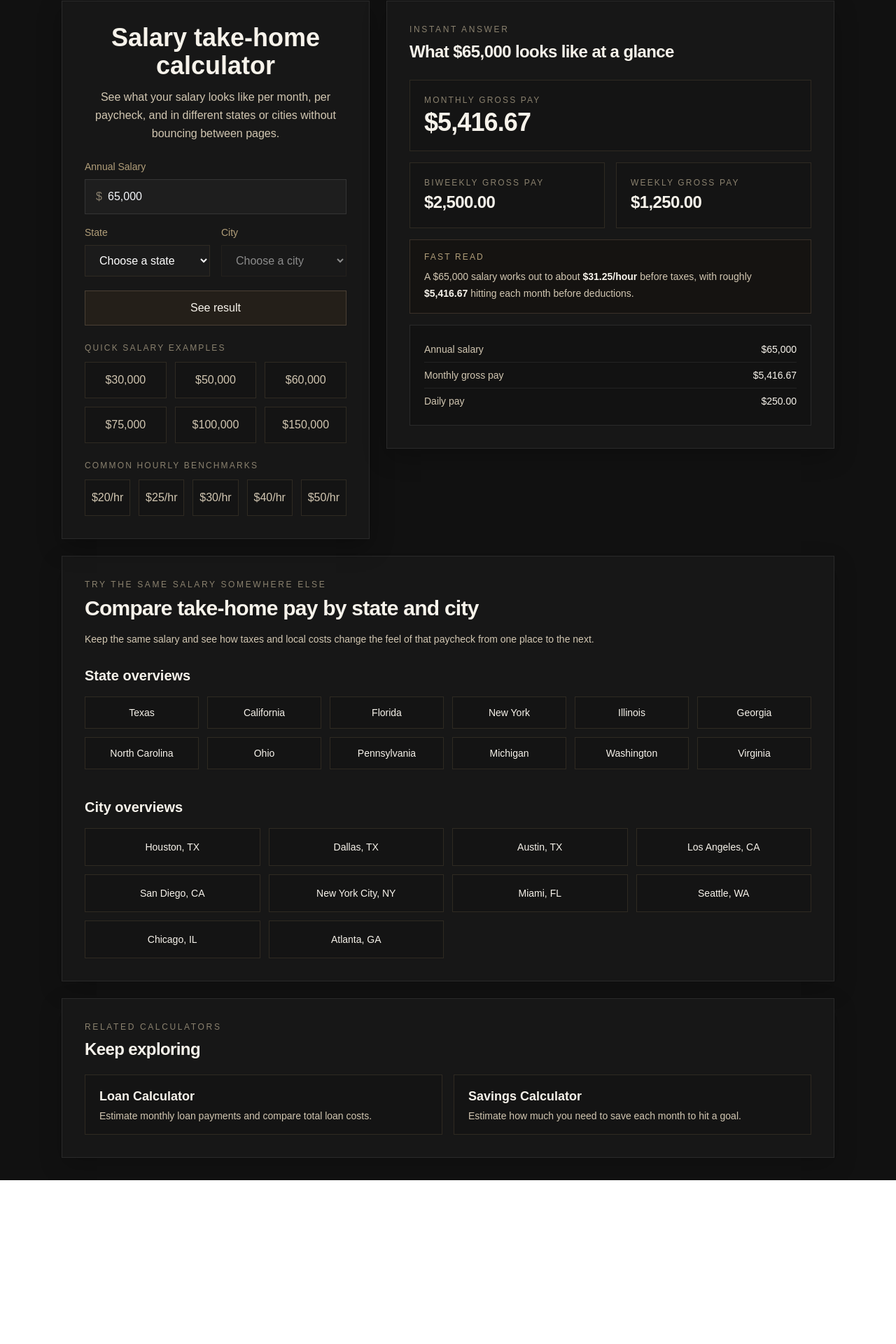
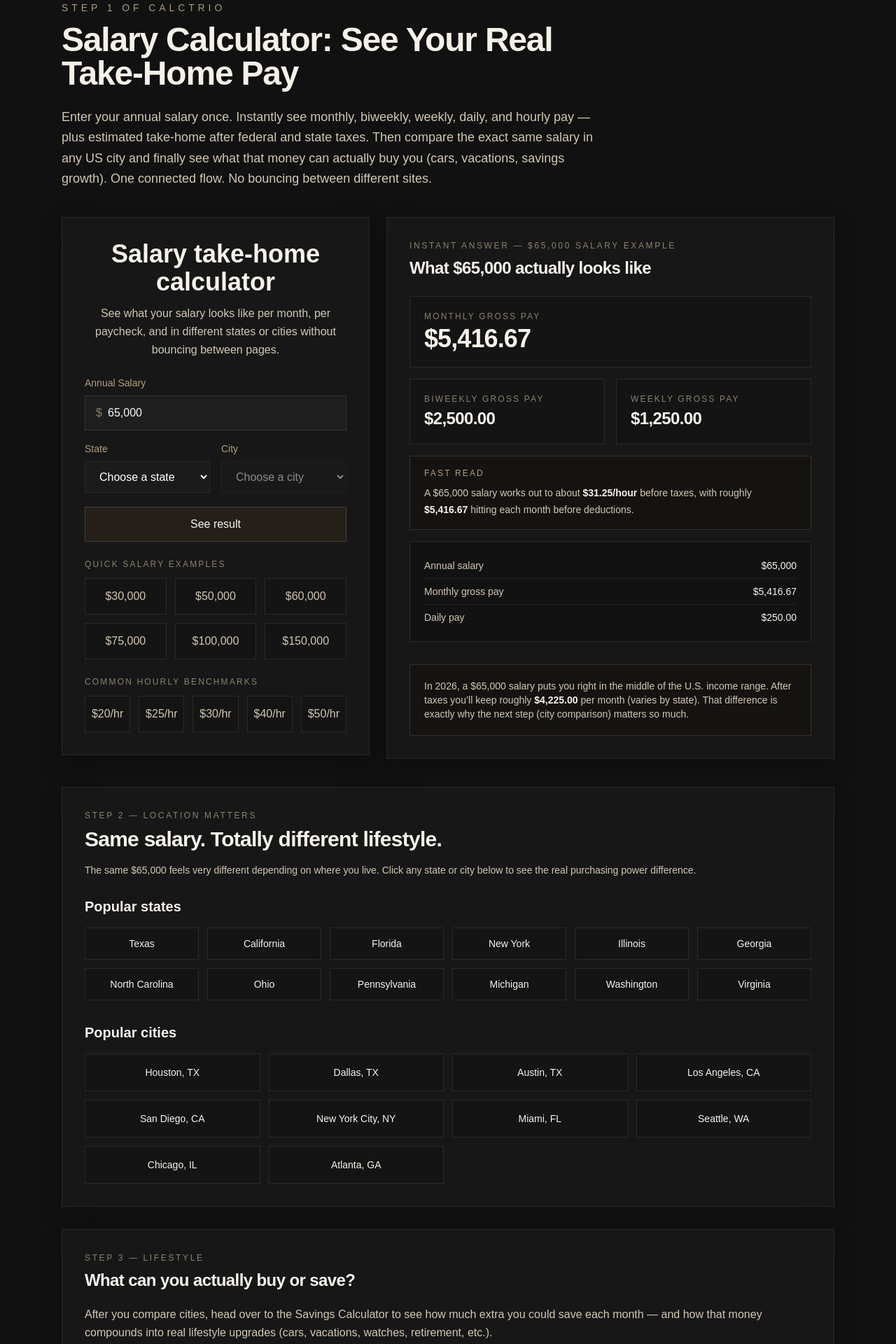
Before and after one commit to mrmagik03/calctrio, a Next.js app: page /salary in a window 1280 px wide. Shown: the part 100-2020 px from the top of the page at 70% size. Before the commit the page ends 1786 px from the top, so only its background shows below. Built offline with nearby package versions, Linux system fonts and the light colour scheme.

Commit message:
Grok Takes Over

```diff
--- a/app/page.tsx
+++ b/app/page.tsx
@@ -3,53 +3,53 @@ import type { Metadata } from "next";
 import SiteFooter from "./components/SiteFooter";
 
 export const metadata: Metadata = {
-  title: "Financial Calculators for Salary, Loans & Savings",
+  title: "Salary Calculator: See What Your Pay Is Worth in Any City + What You Can Actually Buy",
   description:
-    "Use CalcTrio's free online calculators to estimate salary conversions, loan payments, and savings goals.",
+    "Enter your salary → instantly compare take-home pay across US cities → see what cars, vacations, or savings that difference actually buys you. One connected trio of tools.",
   alternates: {
     canonical: "/",
   },
   openGraph: {
-    title: "Financial Calculators for Salary, Loans & Savings",
+    title: "Salary Calculator: See What Your Pay Is Worth in Any City + What You Can Actually Buy",
     description:
-      "Use CalcTrio's free online calculators to estimate salary conversions, loan payments, and savings goals.",
+      "Enter your salary → instantly compare take-home pay across US cities → see what cars, vacations, or savings that difference actually buys you.",
     url: "https://calctrio.com",
     siteName: "CalcTrio",
     type: "website",
   },
   twitter: {
-    card: "summary",
-    title: "Financial Calculators for Salary, Loans & Savings",
+    card: "summary_large_image",
+    title: "Salary Calculator: See What Your Pay Is Worth in Any City + What You Can Actually Buy",
     description:
-      "Use CalcTrio's free online calculators to estimate salary conversions, loan payments, and savings goals.",
+      "Enter your salary → instantly compare take-home pay across US cities → see what cars, vacations, or savings that difference actually buys you.",
   },
 };
 
 const trioCards = [
   {
     href: "/salary",
-    kicker: "Income",
-    title: "Salary Calculator",
+    kicker: "Step 1 — Income",
+    title: "Salary Breakdown",
     description:
-      "Convert annual pay into monthly, biweekly, weekly, hourly, and daily numbers.",
+      "Turn your annual salary into monthly, biweekly, and hourly pay. See exact take-home after taxes.",
     className:
       "border-[#2f2a22] bg-[linear-gradient(180deg,rgba(28,25,21,0.74),rgba(18,16,14,0.92)),url('https://images.unsplash.com/photo-1454165804606-c3d57bc86b40?auto=format&fit=crop&w=1200&q=80')] bg-cover bg-center hover:border-[#a89a7a]",
   },
   {
-    href: "/loan",
-    kicker: "Loans",
-    title: "Loan Calculator",
+    href: "/salary",
+    kicker: "Step 2 — Location",
+    title: "City Cost Comparison",
     description:
-      "Start broad or head straight into car, boat, and RV loan calculations.",
+      "Same salary, different city. See how far your money actually goes in Houston vs. NYC vs. Austin.",
     className:
       "border-[#3c3328] bg-[linear-gradient(180deg,rgba(34,30,24,0.74),rgba(20,18,15,0.92)),url('https://images.unsplash.com/photo-1500530855697-b586d89ba3ee?auto=format&fit=crop&w=1200&q=80')] bg-cover bg-center hover:border-[#b79a6a]",
   },
   {
     href: "/savings",
-    kicker: "Goals",
-    title: "Savings Calculator",
+    kicker: "Step 3 — Lifestyle",
+    title: "What Can You Actually Buy?",
     description:
-      "Estimate how much you need to save each month to reach a target on time.",
+      "Take the difference and instantly see what car, vacation, watch, or future savings that money buys.",
     className:
       "border-[#2f2a22] bg-[linear-gradient(180deg,rgba(28,25,21,0.74),rgba(18,16,14,0.92)),url('https://images.unsplash.com/photo-1579621970563-ebec7560ff3e?auto=format&fit=crop&w=1200&q=80')] bg-cover bg-center hover:border-[#a89a7a]",
   },
@@ -62,7 +62,7 @@ export default function Home() {
     name: "CalcTrio",
     url: "https://calctrio.com",
     description:
-      "Free online financial calculators for salary, loans, and savings planning.",
+      "Connected salary, cost-of-living, and lifestyle calculators. See what your pay is really worth and what it can buy.",
     applicationCategory: "FinanceApplication",
     operatingSystem: "All",
   };
@@ -79,19 +79,17 @@ export default function Home() {
           <div className="mx-auto w-full max-w-5xl rounded-[28px] border border-[#2a2a2a] bg-[#171717] px-8 py-14 shadow-[0_20px_80px_rgba(0,0,0,0.45)]">
             <div className="mx-auto max-w-3xl text-center">
               <p className="mb-4 text-sm uppercase tracking-[0.35em] text-[#a89a7a]">
-                Financial Tools
+                The Connected Trio
               </p>
 
-              <h1 className="mb-4 text-5xl font-bold tracking-tight text-[#f5f1e8]">
-                CalcTrio
+              <h1 className="mb-6 text-5xl font-bold tracking-tight text-[#f5f1e8]">
+                Your Salary.<br />Your City.<br />Your Lifestyle.
               </h1>
 
-              <p className="mx-auto mb-3 max-w-2xl text-lg text-[#c8c2b5]">
-                Three tools for salary analysis, loan planning, and savings goals.
-              </p>
-
-              <p className="mx-auto mb-10 max-w-2xl text-base leading-7 text-[#a99f90]">
-                Start with the area that matches the decision you are making right now, then move naturally into related tools without bouncing across different sites.
+              <p className="mx-auto mb-10 max-w-2xl text-xl leading-8 text-[#c8c2b5]">
+                Enter your salary once.<br />
+                See what it’s really worth after taxes and cost of living.<br />
+                Then instantly see what car, vacation, or savings that extra money buys you.
               </p>
             </div>
 
--- a/app/salary/SalaryCalculatorClient.tsx
+++ b/app/salary/SalaryCalculatorClient.tsx
@@ -7,6 +7,7 @@ import { formatCurrency, getPopularCities, getPopularStates, getSalaryBreakdown
 
 const featuredStates = getPopularStates();
 const featuredCities = getPopularCities();
+
 const STATE_ABBR: Record<string, string> = {
   Alabama: "AL", Alaska: "AK", Arizona: "AZ", Arkansas: "AR", California: "CA", Colorado: "CO", Connecticut: "CT", Delaware: "DE", Florida: "FL", Georgia: "GA", Hawaii: "HI", Idaho: "ID", Illinois: "IL", Indiana: "IN", Iowa: "IA", Kansas: "KS", Kentucky: "KY", Louisiana: "LA", Maine: "ME", Maryland: "MD", Massachusetts: "MA", Michigan: "MI", Minnesota: "MN", Mississippi: "MS", Missouri: "MO", Montana: "MT", Nebraska: "NE", Nevada: "NV", "New Hampshire": "NH", "New Jersey": "NJ", "New Mexico": "NM", "New York": "NY", "North Carolina": "NC", "North Dakota": "ND", Ohio: "OH", Oklahoma: "OK", Oregon: "OR", Pennsylvania: "PA", "Rhode Island": "RI", "South Carolina": "SC", "South Dakota": "SD", Tennessee: "TN", Texas: "TX", Utah: "UT", Vermont: "VT", Virginia: "VA", Washington: "WA", "West Virginia": "WV", Wisconsin: "WI", Wyoming: "WY", "District of Columbia": "DC",
 };
@@ -17,20 +18,37 @@ export default function SalaryCalculatorClient() {
   return (
     <main className="min-h-screen bg-[#111111] text-[#f7f3eb]">
       <SiteHeader />
+
       <div className="mx-auto w-full max-w-6xl px-6 py-8">
+        {/* Strong intro that sells the full trio concept */}
+        <div className="mb-10 max-w-3xl">
+          <p className="mb-3 text-sm uppercase tracking-[0.35em] text-[#a89a7a]">Step 1 of CalcTrio</p>
+          <h1 className="text-4xl font-bold tracking-tight text-[#f5f1e8] md:text-5xl">
+            Salary Calculator: See Your Real Take-Home Pay
+          </h1>
+          <p className="mt-6 text-lg leading-relaxed text-[#d2c7b2]">
+            Enter your annual salary once. Instantly see monthly, biweekly, weekly, daily, and hourly pay — plus estimated take-home after federal and state taxes.
+            Then compare the exact same salary in any US city and finally see what that money can actually buy you (cars, vacations, savings growth).
+            One connected flow. No bouncing between different sites.
+          </p>
+        </div>
+
         <div className="grid items-start gap-6 lg:grid-cols-[minmax(0,440px)_minmax(0,1fr)]">
+          {/* Your original calculator panel — completely untouched */}
           <SalaryCalculatorPanel
             initialAmount={65000}
             title="Salary take-home calculator"
             description="See what your salary looks like per month, per paycheck, and in different states or cities without bouncing between pages."
           />
 
+          {/* Upgraded preview section */}
           <section className="border border-[#2a2a2a] bg-[#171717] px-8 py-8 shadow-[0_12px_32px_rgba(0,0,0,0.24)]">
             <div className="mb-6">
-              <p className="mb-2 text-xs uppercase tracking-[0.22em] text-[#8b826f]">Instant answer</p>
-              <h2 className="text-2xl font-semibold tracking-tight text-[#f7f3eb]">What $65,000 looks like at a glance</h2>
+              <p className="mb-2 text-xs uppercase tracking-[0.22em] text-[#8b826f]">Instant answer — $65,000 salary example</p>
+              <h2 className="text-2xl font-semibold tracking-tight text-[#f7f3eb]">What $65,000 actually looks like</h2>
             </div>
 
+            {/* Your original preview cards — kept 100% the same */}
             <div className="space-y-4">
               <div className="border border-[#2f2a22] bg-[#141414] px-5 py-5">
                 <p className="mb-1 text-xs uppercase tracking-[0.18em] text-[#8b826f]">Monthly gross pay</p>
@@ -61,32 +79,52 @@ export default function SalaryCalculatorClient() {
                 <div className="flex items-center justify-between border-t border-[#232323] py-2"><span>Daily pay</span><span className="font-medium text-[#f7f3eb]">{formatCurrency(preview.dailyGross)}</span></div>
               </div>
             </div>
+
+            {/* New helpful context box */}
+            <div className="mt-8 border border-[#3a3128] bg-[#151311] p-5 text-sm">
+              <p className="text-[#d2c7b2]">
+                In 2026, a $65,000 salary puts you right in the middle of the U.S. income range.
+                After taxes you’ll keep roughly <span className="font-semibold text-[#f7f3eb]">{formatCurrency(Math.round(preview.monthlyGross * 0.78))}</span> per month (varies by state).
+                That difference is exactly why the next step (city comparison) matters so much.
+              </p>
+            </div>
           </section>
         </div>
 
-        <section className="mt-6 border border-[#2a2a2a] bg-[#171717] px-8 py-8 shadow-[0_12px_32px_rgba(0,0,0,0.18)]">
+        {/* Upgraded comparison section */}
+        <section className="mt-10 border border-[#2a2a2a] bg-[#171717] px-8 py-8 shadow-[0_12px_32px_rgba(0,0,0,0.18)]">
           <div className="mb-6">
-            <p className="mb-2 text-xs uppercase tracking-[0.22em] text-[#8b826f]">Try the same salary somewhere else</p>
-            <h2 className="text-3xl font-semibold tracking-tight text-[#f7f3eb]">Compare take-home pay by state and city</h2>
-            <p className="mt-3 text-sm leading-7 text-[#d2c7b2]">Keep the same salary and see how taxes and local costs change the feel of that paycheck from one place to the next.</p>
+            <p className="mb-2 text-xs uppercase tracking-[0.22em] text-[#8b826f]">Step 2 — Location matters</p>
+            <h2 className="text-3xl font-semibold tracking-tight text-[#f7f3eb]">Same salary. Totally different lifestyle.</h2>
+            <p className="mt-3 text-sm leading-7 text-[#d2c7b2]">
+              The same $65,000 feels very different depending on where you live. Click any state or city below to see the real purchasing power difference.
+            </p>
           </div>
 
-          <div>
-            <h3 className="text-xl font-semibold text-[#f7f3eb]">State overviews</h3>
+          <div className="mb-8">
+            <h3 className="text-xl font-semibold text-[#f7f3eb]">Popular states</h3>
             <div className="mt-4 grid grid-cols-2 gap-3 md:grid-cols-4 lg:grid-cols-6">
               {featuredStates.map((state) => (
-                <Link key={state.slug} href={`/salary/65000/${state.slug}`} className="border border-[#2f2a22] bg-[#141414] px-3 py-3 text-center text-sm text-[#d2c7b2] transition-colors duration-200 hover:border-[#b29f7a] hover:text-[#f7f3eb]">
+                <Link
+                  key={state.slug}
+                  href={`/salary/65000/${state.slug}`}
+                  className="border border-[#2f2a22] bg-[#141414] px-3 py-3 text-center text-sm text-[#d2c7b2] transition-colors hover:border-[#b29f7a] hover:text-[#f7f3eb]"
+                >
                   {state.name}
                 </Link>
               ))}
             </div>
           </div>
 
-          <div className="mt-10">
-            <h3 className="text-xl font-semibold text-[#f7f3eb]">City overviews</h3>
+          <div>
+            <h3 className="text-xl font-semibold text-[#f7f3eb]">Popular cities</h3>
             <div className="mt-4 grid gap-3 md:grid-cols-2 lg:grid-cols-4">
               {featuredCities.map((city) => (
-                <Link key={`${city.stateSlug}-${city.slug}`} href={`/salary/65000/${city.stateSlug}/${city.slug}`} className="border border-[#2f2a22] bg-[#141414] px-4 py-4 text-center text-sm text-[#d2c7b2] transition-colors duration-200 hover:border-[#b29f7a] hover:text-[#f7f3eb]">
+                <Link
+                  key={`${city.stateSlug}-${city.slug}`}
+                  href={`/salary/65000/${city.stateSlug}/${city.slug}`}
+                  className="border border-[#2f2a22] bg-[#141414] px-4 py-4 text-center text-sm text-[#d2c7b2] transition-colors hover:border-[#b29f7a] hover:text-[#f7f3eb]"
+                >
                   {city.name}, {STATE_ABBR[city.stateName] ?? city.stateName}
                 </Link>
               ))}
@@ -94,7 +132,26 @@ export default function SalaryCalculatorClient() {
           </div>
         </section>
 
-        <section className="mt-6 border border-[#2a2a2a] bg-[#171717] px-8 py-8 shadow-[0_12px_32px_rgba(0,0,0,0.18)]">
+        {/* New Step 3 section that ties the trio together */}
+        <section className="mt-8 border border-[#2a2a2a] bg-[#171717] px-8 py-8 shadow-[0_12px_32px_rgba(0,0,0,0.18)]">
+          <div className="mb-5">
+            <p className="mb-2 text-xs uppercase tracking-[0.22em] text-[#8b826f]">Step 3 — Lifestyle</p>
+            <h2 className="text-2xl font-semibold tracking-tight text-[#f7f3eb]">What can you actually buy or save?</h2>
+          </div>
+          <p className="text-[#d2c7b2] leading-relaxed">
+            After you compare cities, head over to the Savings Calculator to see how much extra you could save each month —
+            and how that money compounds into real lifestyle upgrades (cars, vacations, watches, retirement, etc.).
+          </p>
+          <Link
+            href="/savings"
+            className="mt-6 inline-flex items-center rounded-2xl border border-[#b29f7a] px-8 py-4 text-lg font-medium text-[#f7f3eb] hover:bg-[#b29f7a] hover:text-[#111111] transition-colors"
+          >
+            Open Savings Calculator →
+          </Link>
+        </section>
+
+        {/* Your original related calculators section — untouched */}
+        <section className="mt-10 border border-[#2a2a2a] bg-[#171717] px-8 py-8 shadow-[0_12px_32px_rgba(0,0,0,0.18)]">
           <div className="mb-5">
             <p className="mb-2 text-xs uppercase tracking-[0.22em] text-[#8b826f]">Related calculators</p>
             <h2 className="text-2xl font-semibold tracking-tight text-[#f7f3eb]">Keep exploring</h2>
--- a/app/salary/page.tsx
+++ b/app/salary/page.tsx
@@ -5,9 +5,9 @@ import SalaryCalculatorClient from "@/app/salary/SalaryCalculatorClient";
 const SITE_URL = "https://calctrio.com";
 
 export const metadata: Metadata = {
-  title: "Salary Calculator for Take-Home Pay, Monthly Pay & City Comparisons",
+  title: "Salary Calculator: Take-Home Pay After Taxes + City Cost Comparison",
   description:
-    "Estimate take-home pay, convert salary into monthly and hourly views, and compare the same income across states and cities.",
+    "Enter your salary once. See exact take-home pay after taxes, then instantly compare the same income in any US city. Part of CalcTrio — Income → Location → Lifestyle.",
   alternates: {
     canonical: `${SITE_URL}/salary`,
   },
@@ -17,10 +17,15 @@ export default function SalaryPage() {
   const schema = {
     '@context': 'https://schema.org',
     '@type': 'SoftwareApplication',
-    name: 'Calctrio Salary Calculator',
+    name: 'CalcTrio Salary Calculator',
     applicationCategory: 'FinanceApplication',
     operatingSystem: 'Any',
     url: `${SITE_URL}/salary`,
+    offers: {
+      '@type': 'Offer',
+      price: '0',
+      priceCurrency: 'USD',
+    },
   };
 
   const faqSchema = {
@@ -29,18 +34,26 @@ export default function SalaryPage() {
     mainEntity: [
       {
         '@type': 'Question',
-        name: 'How do I compare the same salary in different places?',
+        name: 'How does the salary calculator work with city comparisons?',
         acceptedAnswer: {
           '@type': 'Answer',
-          text: 'Start with your salary, then move into a state or city page to see how taxes and local living costs can change what that paycheck feels like.',
+          text: 'Enter your annual salary once. We show your exact take-home pay, then let you click into any state or city to see how far that same paycheck actually goes after local taxes and cost of living.',
         },
       },
       {
         '@type': 'Question',
-        name: 'Does this salary calculator show hourly pay too?',
+        name: 'Does this calculator show take-home pay after taxes?',
         acceptedAnswer: {
           '@type': 'Answer',
-          text: 'Yes. Each salary view includes monthly, biweekly, weekly, and hourly equivalents so you can compare different pay frequencies quickly.',
+          text: 'Yes. It breaks down gross pay into monthly, biweekly, weekly, daily, and hourly amounts, then shows estimated take-home pay after federal and state taxes.',
+        },
+      },
+      {
+        '@type': 'Question',
+        name: 'Can I compare my salary between cities like Houston vs Austin vs New York?',
+        acceptedAnswer: {
+          '@type': 'Answer',
+          text: 'Absolutely. After you run your salary, you can jump straight into any metro area page to see the real purchasing power difference.',
         },
       },
     ],
```
